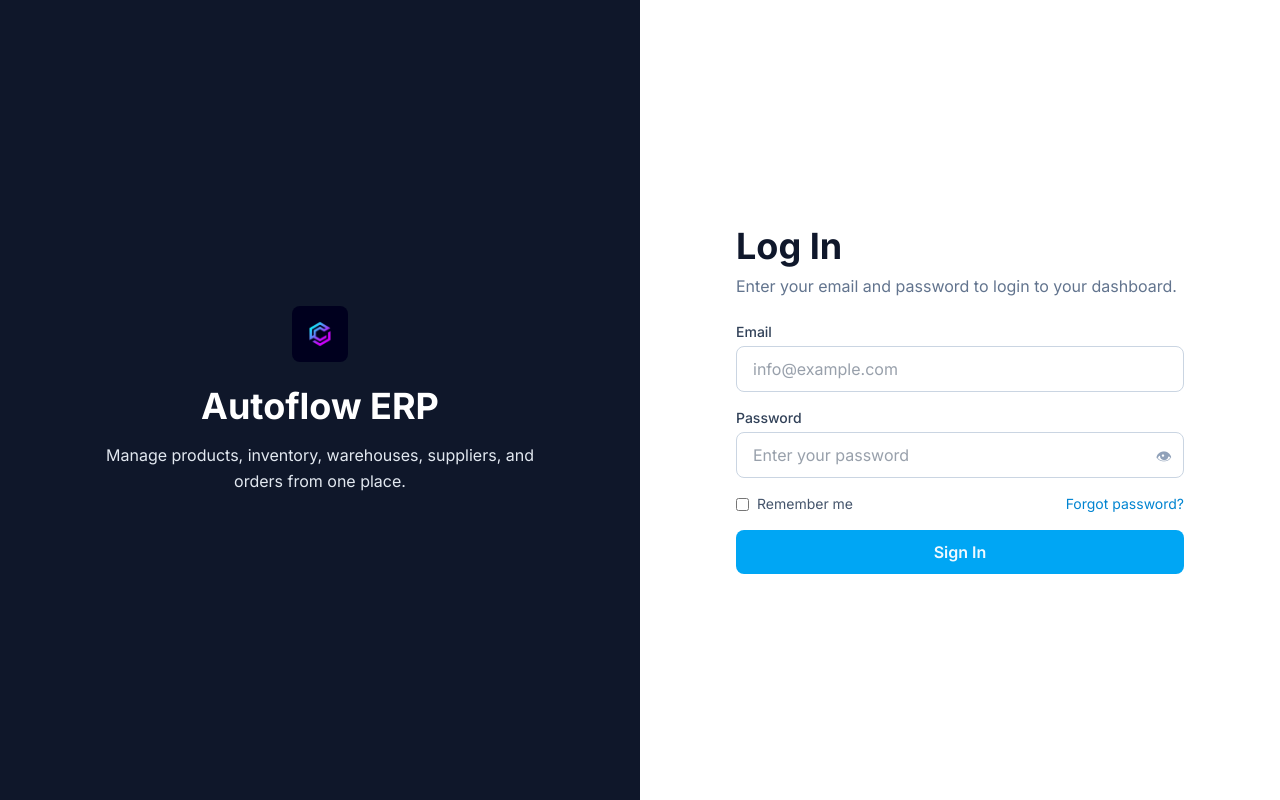
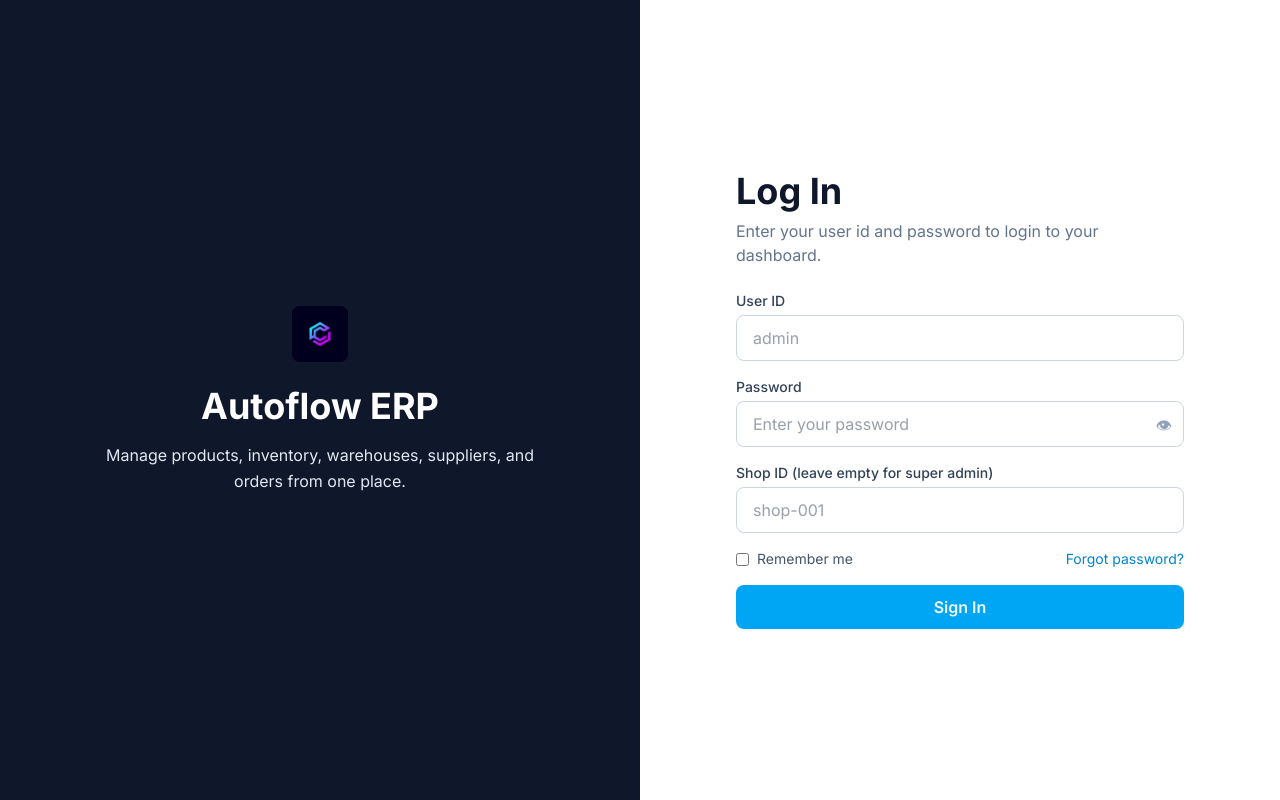
Before and after one commit to gstomolink/autoflow, a Next.js app: page /login in a window 1280 px wide. Built offline with nearby package versions, Linux system fonts and the light colour scheme; no server answers.

Commit message:
added login api

```diff
--- a/app/login/page.tsx
+++ b/app/login/page.tsx
@@ -1,19 +1,48 @@
 "use client";
 import { useState } from "react";
 import { useRouter } from "next/navigation";
+import { envConfig } from "@/config/env";
 
 export default function LoginPage() {
-  const [role, setRole] = useState("admin");
+  const [userId, setUserId] = useState("");
+  const [password, setPassword] = useState("");
+  const [shopId, setShopId] = useState("");
   const [showPassword, setShowPassword] = useState(false);
+  const [errorMessage, setErrorMessage] = useState("");
+  const [isSubmitting, setIsSubmitting] = useState(false);
   const router = useRouter();
 
-  const handleLogin = (e: React.FormEvent<HTMLFormElement>) => {
+  const handleLogin = async (e: React.FormEvent<HTMLFormElement>) => {
     e.preventDefault();
-    if (role === "admin") {
+    setErrorMessage("");
+    setIsSubmitting(true);
+
+    try {
+      const response = await fetch(`${envConfig.apiBaseUrl}/api/auth/login`, {
+        method: "POST",
+        headers: {
+          "Content-Type": "application/json",
+        },
+        body: JSON.stringify({
+          userId,
+          password,
+          shopId: shopId.trim() || undefined,
+        }),
+      });
+
+      if (!response.ok) {
+        throw new Error("Login failed");
+      }
+
+      const data = await response.json();
+      localStorage.setItem("autoflow_access_token", data.accessToken);
+      localStorage.setItem("autoflow_user", JSON.stringify(data.user));
       router.push("/admin/dashboard");
-      return;
+    } catch {
+      setErrorMessage("Invalid credentials. Check user id, password, and shop id.");
+    } finally {
+      setIsSubmitting(false);
     }
-    router.push("/customer/dashboard");
   };
 
   return (
@@ -32,35 +61,19 @@ export default function LoginPage() {
           <div className="w-full max-w-md mx-auto">
             <h2 className="text-4xl font-bold text-slate-900 mb-2">Log In</h2>
             <p className="text-slate-500 mb-6">
-              Enter your email and password to login to your dashboard.
+              Enter your user id and password to login to your dashboard.
             </p>
-
-            {/* <div className="flex bg-slate-100 rounded-lg p-1 mb-6">
-              <button
-                onClick={() => setRole("customer")}
-                className={`w-1/2 py-2 rounded-md font-medium transition ${
-                  role === "customer" ? "bg-sky-500 text-sky-50" : "text-slate-600"
-                }`}
-              >
-                Customer
-              </button>
-              <button
-                onClick={() => setRole("admin")}
-                className={`w-1/2 py-2 rounded-md font-medium transition ${
-                  role === "admin" ? "bg-sky-500 text-sky-50" : "text-slate-600"
-                }`}
-              >
-                Admin
-              </button>
-            </div> */}
 
             <form className="space-y-4" onSubmit={handleLogin}>
               <div>
-                <label className="block text-sm font-medium text-slate-700 mb-1">Email</label>
+                <label className="block text-sm font-medium text-slate-700 mb-1">User ID</label>
                 <input
-                  type="email"
-                  placeholder="info@example.com"
+                  type="text"
+                  value={userId}
+                  onChange={(e) => setUserId(e.target.value)}
+                  placeholder="admin"
                   className="w-full px-4 py-2.5 border rounded-lg border-slate-300 text-slate-700 focus:ring-2 focus:ring-sky-500 focus:outline-none"
+                  required
                 />
               </div>
 
@@ -69,8 +82,11 @@ export default function LoginPage() {
                 <div className="relative">
                   <input
                     type={showPassword ? "text" : "password"}
+                    value={password}
+                    onChange={(e) => setPassword(e.target.value)}
                     placeholder="Enter your password"
                     className="w-full px-4 py-2.5 border rounded-lg pr-10 border-slate-300 text-slate-700 focus:ring-2 focus:ring-sky-500 focus:outline-none"
+                    required
                   />
                   <button
                     type="button"
@@ -81,6 +97,23 @@ export default function LoginPage() {
                   </button>
                 </div>
               </div>
+
+              <div>
+                <label className="block text-sm font-medium text-slate-700 mb-1">
+                  Shop ID (leave empty for super admin)
+                </label>
+                <input
+                  type="text"
+                  value={shopId}
+                  onChange={(e) => setShopId(e.target.value)}
+                  placeholder="shop-001"
+                  className="w-full px-4 py-2.5 border rounded-lg border-slate-300 text-slate-700 focus:ring-2 focus:ring-sky-500 focus:outline-none"
+                />
+              </div>
+
+              {errorMessage ? (
+                <p className="text-sm text-red-600">{errorMessage}</p>
+              ) : null}
 
               <div className="flex items-center justify-between text-sm">
                 <label className="flex items-center gap-2 text-slate-600">
@@ -94,9 +127,10 @@ export default function LoginPage() {
 
               <button
                 type="submit"
+                disabled={isSubmitting}
                 className="w-full py-2.5 rounded-lg font-semibold text-sky-50 bg-sky-500 hover:bg-sky-600 transition-colors"
               >
-                Sign In
+                {isSubmitting ? "Signing In..." : "Sign In"}
               </button>
             </form>
 
--- /dev/null
+++ b/config/env.ts
@@ -0,0 +1,3 @@
+export const envConfig = {
+  apiBaseUrl: process.env.NEXT_PUBLIC_API_URL ?? "http://localhost:10010",
+};
```
